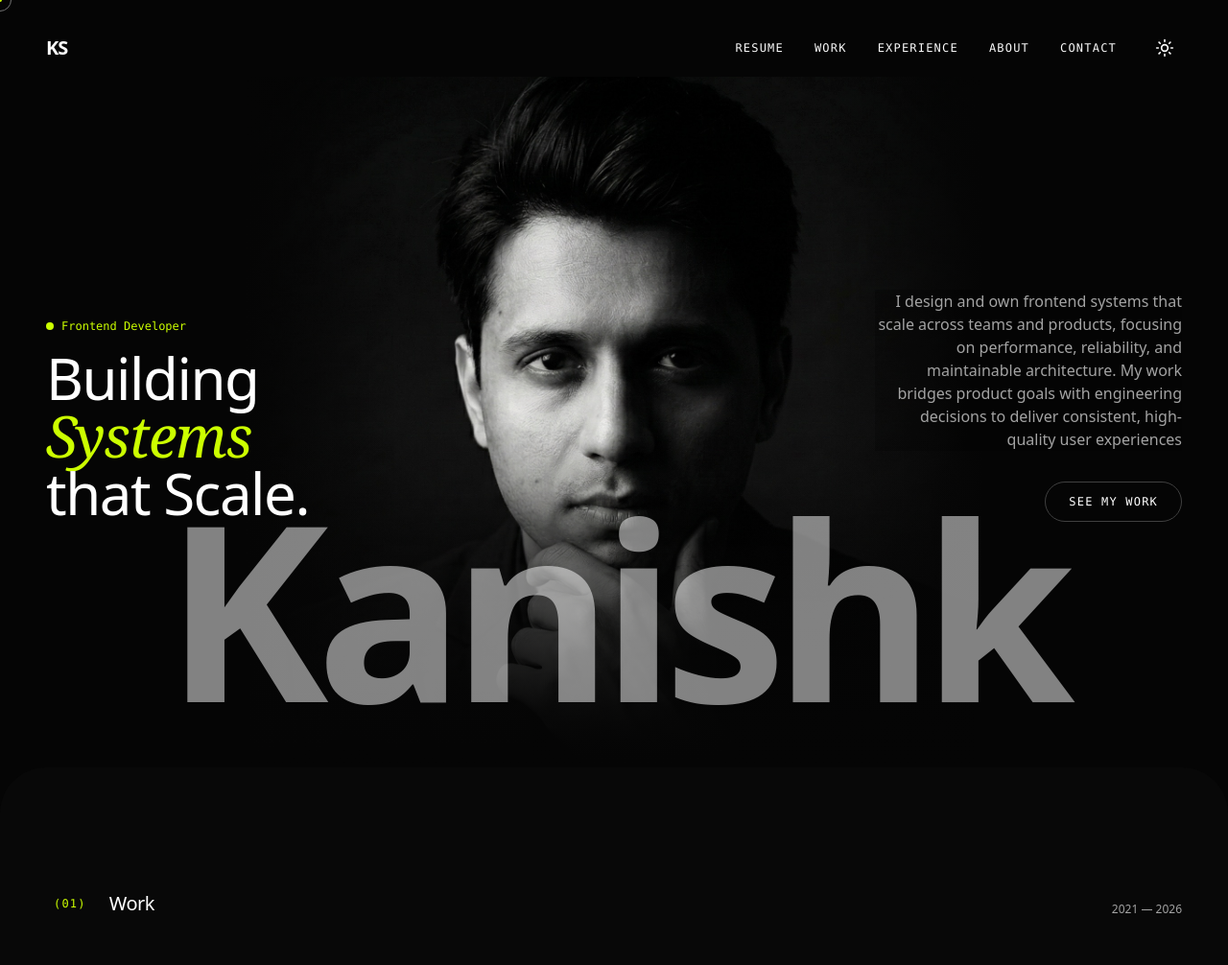
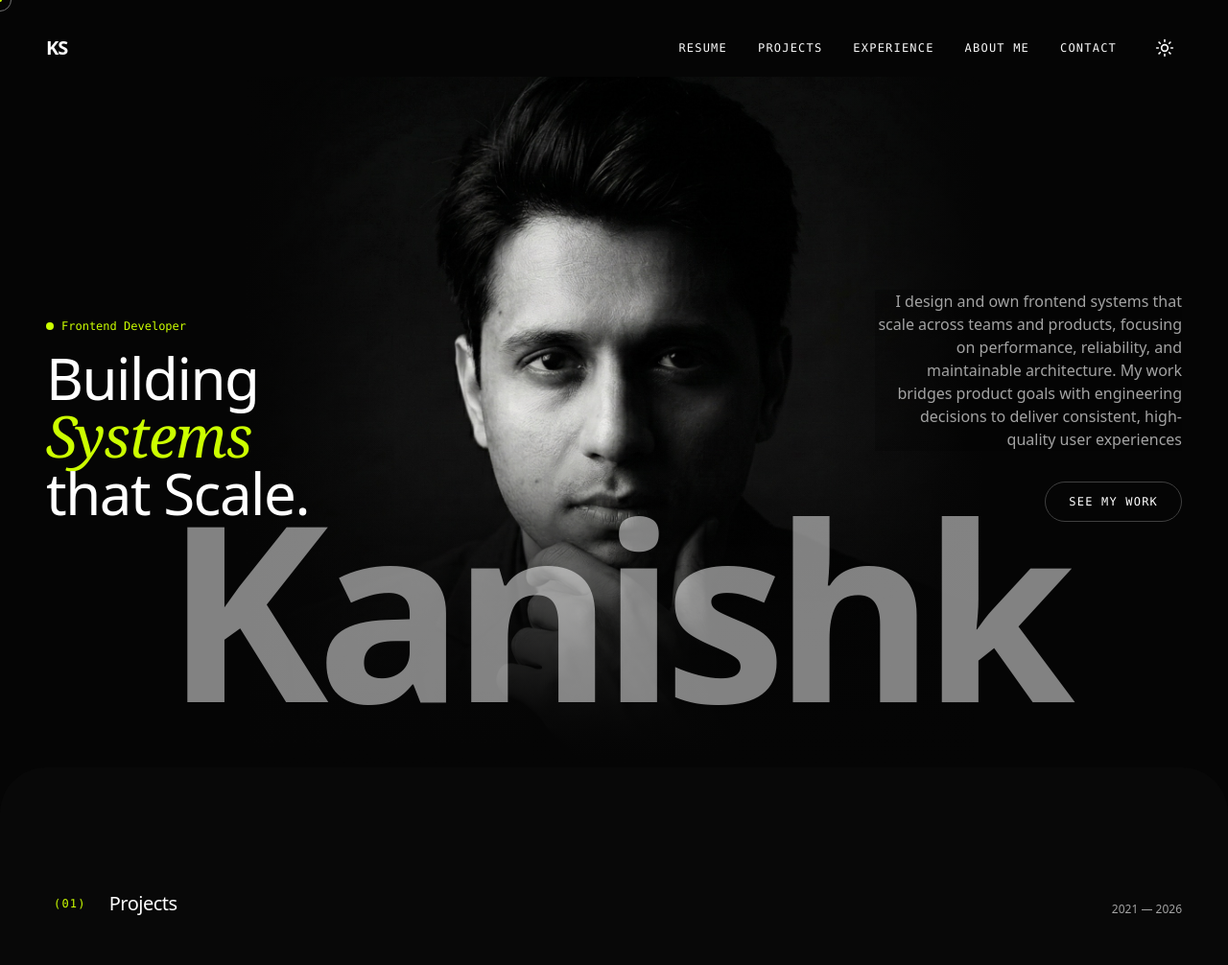
Before and after one commit to kanishksaini12/website-v2, a React (Vite) app: page / in a window 1280 px wide. Shown: the top 1006 px of the page at 96% size. Built offline with nearby package versions, Linux system fonts and the light colour scheme.

Commit message:
feat: rename "Work" to "Projects" and "About" to "About Me" sections, update navigation links, and add `interactive` class to various UI elements.

```diff
--- a/src/components/sections/About.jsx
+++ b/src/components/sections/About.jsx
@@ -29,7 +29,7 @@ const About = () => {
 
       <div className="max-w-6xl mx-auto grid grid-cols-1 md:grid-cols-2 gap-24 items-center">
         <div>
-          <h2 className="text-5xl md:text-7xl font-medium tracking-tighter mb-12">
+          <h2 className="text-5xl md:text-7xl font-medium tracking-tighter mb-12 interactive">
             {title.main} <br />{" "}
             <span className="text-neutral-400 font-serif italic">
               {title.highlight}
@@ -38,7 +38,7 @@ const About = () => {
           <p className="text-neutral-600 dark:text-neutral-400 text-lg leading-relaxed mb-8">
             {description}
           </p>
-          <ul className="space-y-4 font-mono text-sm text-[var(--accent)]">
+          <ul className="space-y-4 font-mono text-sm text-[var(--accent)] interactive">
             {skills.map((skill, index) => (
               <li key={index} className="flex items-center gap-3">
                 <div className="w-1.5 h-1.5 rounded-full bg-current" />
--- a/src/components/sections/Footer.jsx
+++ b/src/components/sections/Footer.jsx
@@ -27,13 +27,9 @@ const Footer = () => {
 
       <div className="max-w-[100rem] mx-auto text-center md:text-left">
         <div className="inline-block relative">
-          <h2 className="text-[12vw] leading-none font-bold tracking-tighter hover:text-[var(--accent)] transition-colors duration-500 cursor-pointer">
+          <h2 className="text-[12vw] leading-none font-bold tracking-tighter transition-colors duration-500 interactive">
             {title}
           </h2>
-          <a
-            href={`mailto:${email}`}
-            className="absolute top-0 right-0 w-full h-full"
-          />
         </div>
 
         <div className="mt-24 flex flex-col md:flex-row justify-between items-center gap-8">
--- a/src/components/sections/Hero.jsx
+++ b/src/components/sections/Hero.jsx
@@ -39,7 +39,7 @@ const Hero = () => {
           <span className="w-2 h-2 bg-[var(--accent)] rounded-full animate-pulse" />
           {status}
         </p>
-        <div className="md:static w-full md:w-1/3 mb-auto md:mb-32 md:-translate-y-20 pointer-events-auto flex flex-col items-end md:items-start text-left md:text-left">
+        <div className="md:static w-full md:w-1/3 mb-auto md:mb-32 md:-translate-y-20 pointer-events-auto flex flex-col items-end md:items-start text-left md:text-left interactive">
           <FadeIn delay={200}>
             <div className="flex flex-col gap-4 items-end md:items-start">
               <p className="hidden md:flex font-mono text-xs text-[var(--accent)] items-center gap-2">
@@ -78,7 +78,7 @@ const Hero = () => {
                   <span className="w-2 h-2 bg-[var(--accent)] rounded-full animate-pulse" />
                   {status}
                 </p>
-                <h2 className="text-5xl md:text-6xl font-medium tracking-tight leading-[0.9] text-white">
+                <h2 className="text-5xl md:text-6xl font-medium tracking-tight leading-[0.9] text-white interactive">
                   {headline.prefix} <br />
                   <span className="text-[var(--accent)] font-serif italic">
                     {headline.highlight}
@@ -100,7 +100,7 @@ const Hero = () => {
               </div>
               <div className="mt-6 md:mt-8 w-full md:w-auto">
                 <MagneticButton
-                  href="#work"
+                  href="#projects"
                   className="w-full md:w-auto text-center border border-neutral-700 px-6 py-3 rounded-full text-xs font-mono uppercase tracking-widest text-white hover:bg-[var(--accent)] hover:border-[var(--accent)] hover:text-black transition-all bg-black/50 md:bg-transparent"
                 >
                   {buttonText}
--- a/src/components/sections/Projects.jsx
+++ b/src/components/sections/Projects.jsx
@@ -58,7 +58,7 @@ const ProjectRow = ({
                   onClick={() => window.open(url, "_blank")}
                   className="mt-4 pl-4 flex items-center gap-2 text-xs font-mono uppercase tracking-widest text-[var(--accent)]"
                 >
-                  View Case Study <ArrowUpRight size={14} />
+                  View Project <ArrowUpRight size={14} />
                 </div>
               )}
             </div>
@@ -82,8 +82,8 @@ const Projects = () => {
 
   return (
     <section
-      id="work"
-      className="py-32 bg-white dark:bg-[#080808] relative z-10 rounded-t-[3rem] min-h-screen"
+      id="projects"
+      className="pt-32 bg-white dark:bg-[#080808] relative z-10 rounded-t-[3rem] min-h-screen"
     >
       <div className="px-6 md:px-12 mb-16 flex items-end justify-between">
         <div className="flex items-center gap-4">
--- a/src/content.json
+++ b/src/content.json
@@ -15,15 +15,15 @@
     "logo": "KS",
     "links": [
       { "label": "Resume", "href": "/Kanishk_Saini_Resume.pdf" },
-      { "label": "Work", "href": "#work" },
+      { "label": "Projects", "href": "#projects" },
       { "label": "Experience", "href": "#experience" },
-      { "label": "About", "href": "#about" },
+      { "label": "About Me", "href": "#about" },
       { "label": "Contact", "href": "#contact" }
     ]
   },
   "projects": {
     "sectionNumber": "(01)",
-    "sectionTitle": "Work",
+    "sectionTitle": "Projects",
     "sectionPeriod": "2021 — 2026",
     "items": [
       {
@@ -75,7 +75,7 @@
   },
   "about": {
     "sectionNumber": "(03)",
-    "sectionTitle": "About",
+    "sectionTitle": "About Me",
     "title": {
       "main": "More than just",
       "highlight": "writing code."
```
